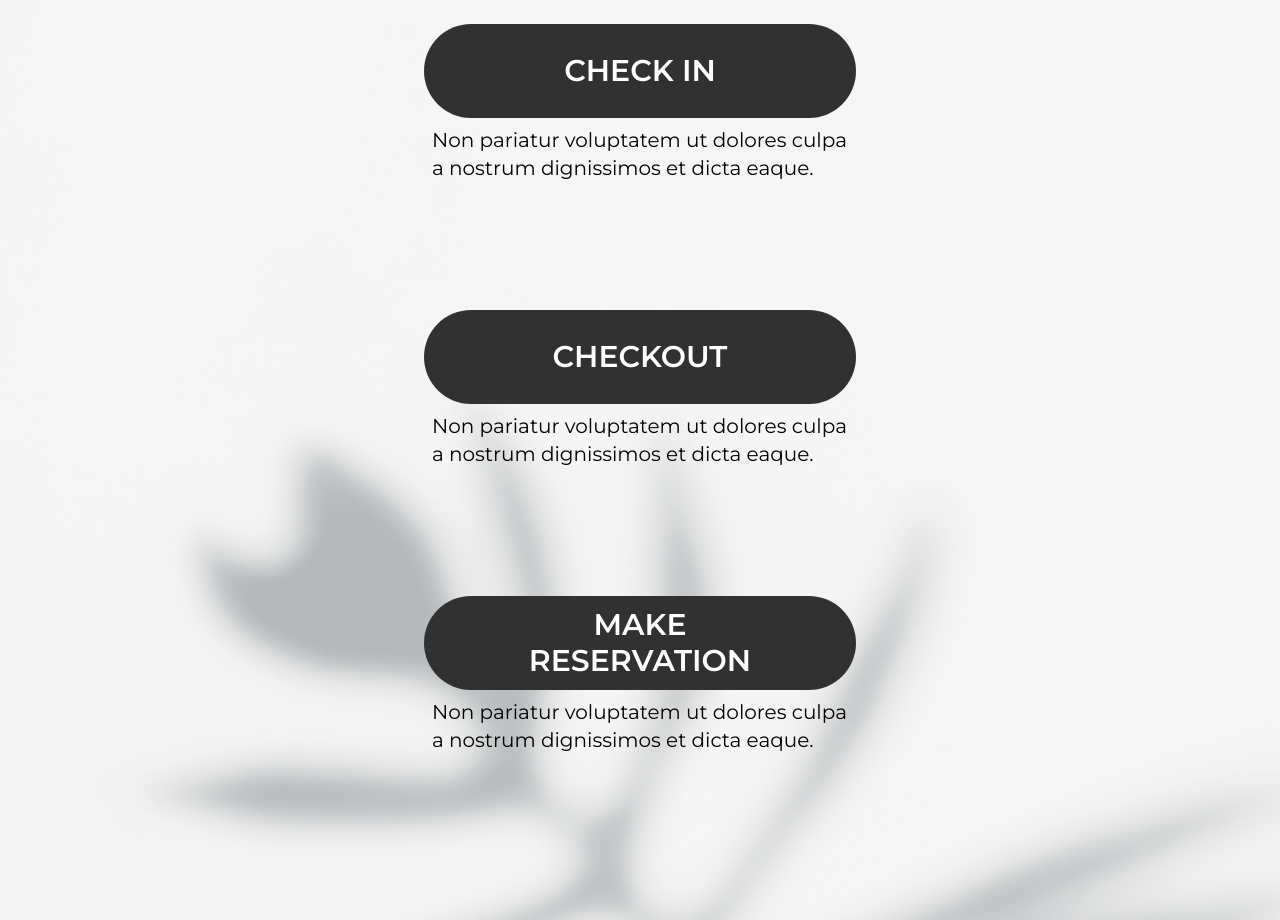
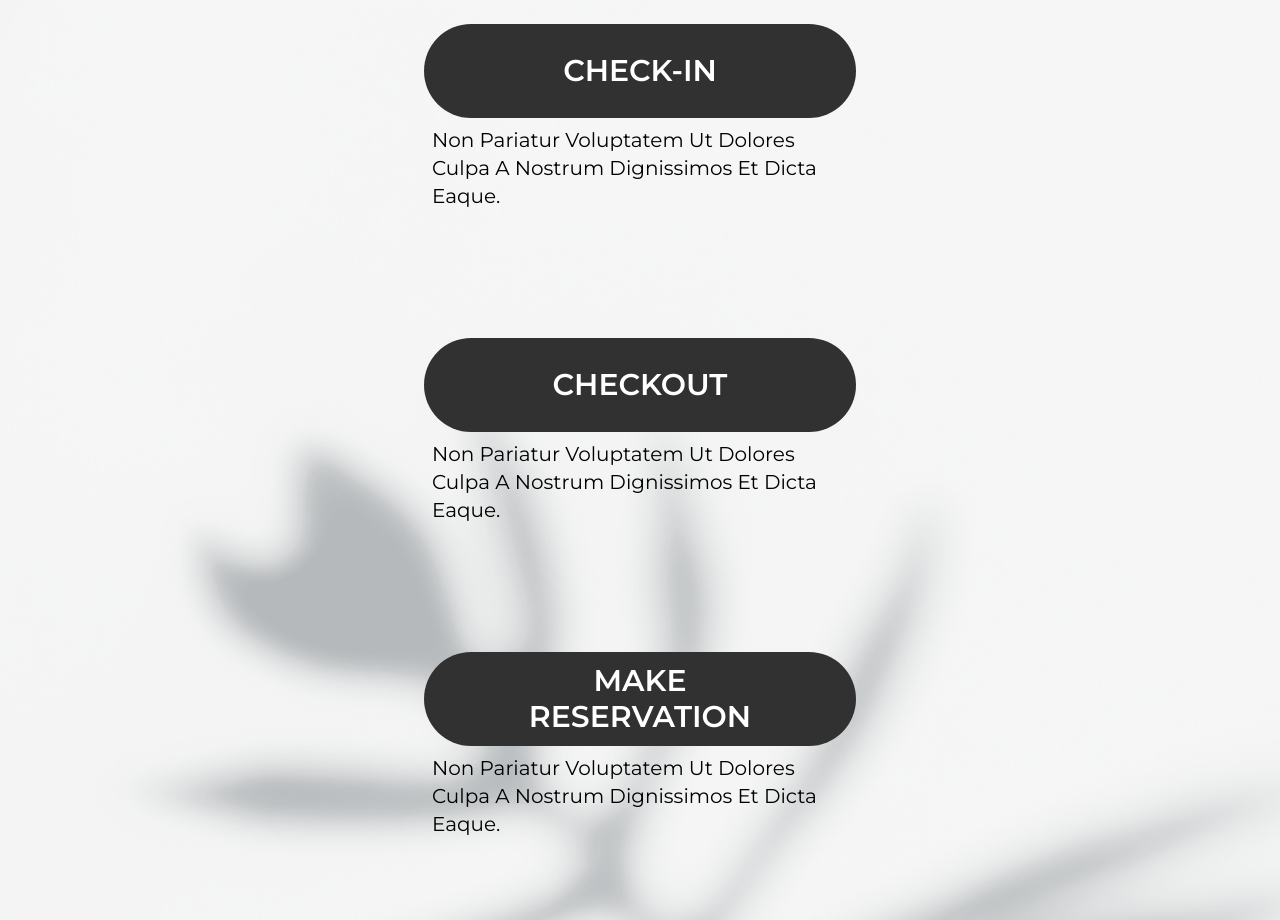
Before and after one commit to elishadiah/fooyee-screens, a plain HTML site: page index.html in a window 1280 px wide. Shown: the part 1000-1920 px from the top of the page. Drawn offline with nearby package versions, Linux system fonts and the light colour scheme.

Commit message:
modify homepage detail text transform

```diff
--- a/index.html
+++ b/index.html
@@ -80,9 +80,9 @@
                   id="check_in"
                   class="bg-[#313131] uppercase font-semibold block w-full h-[94px] rounded-full text-white px-10 flex justify-center items-center text-3xl"
                 >
-                  <span class="block">Check in</span>
+                  <span class="block">Check-in</span>
                 </a>
-                <p class="text-xl mt-2 mx-2">
+                <p class="text-xl mt-2 mx-2 capitalize">
                   Non pariatur voluptatem ut dolores culpa a nostrum dignissimos
                   et dicta eaque.
                 </p>
@@ -96,7 +96,7 @@
                 >
                   <span class="block">Checkout</span>
                 </a>
-                <p class="text-xl mt-2 mx-2">
+                <p class="text-xl mt-2 mx-2 capitalize">
                   Non pariatur voluptatem ut dolores culpa a nostrum dignissimos
                   et dicta eaque.
                 </p>
@@ -113,7 +113,7 @@
                     Reservation
                   </span>
                 </a>
-                <p class="text-xl mt-2 mx-2">
+                <p class="text-xl mt-2 mx-2 capitalize">
                   Non pariatur voluptatem ut dolores culpa a nostrum dignissimos
                   et dicta eaque.
                 </p>
```
